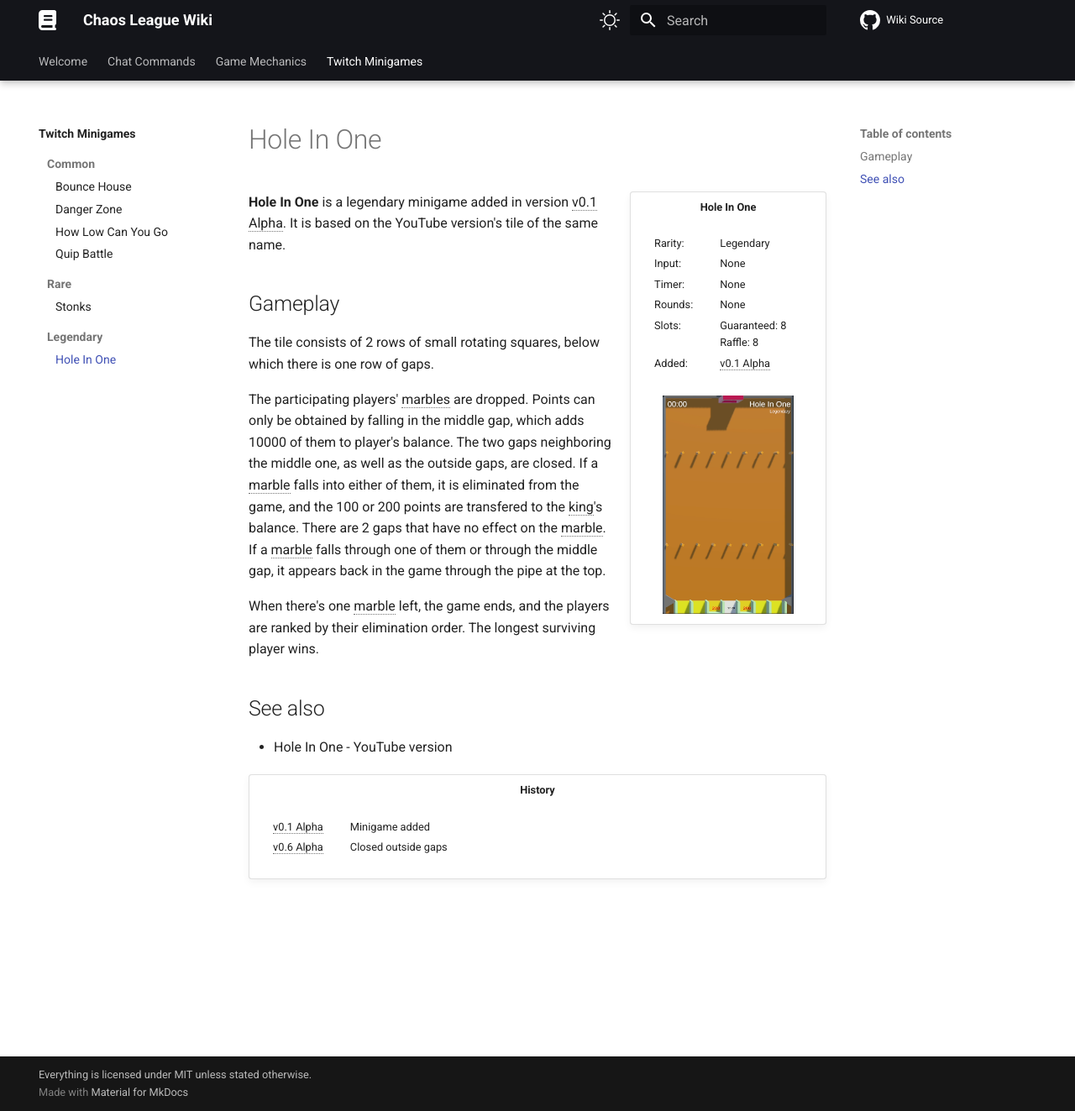
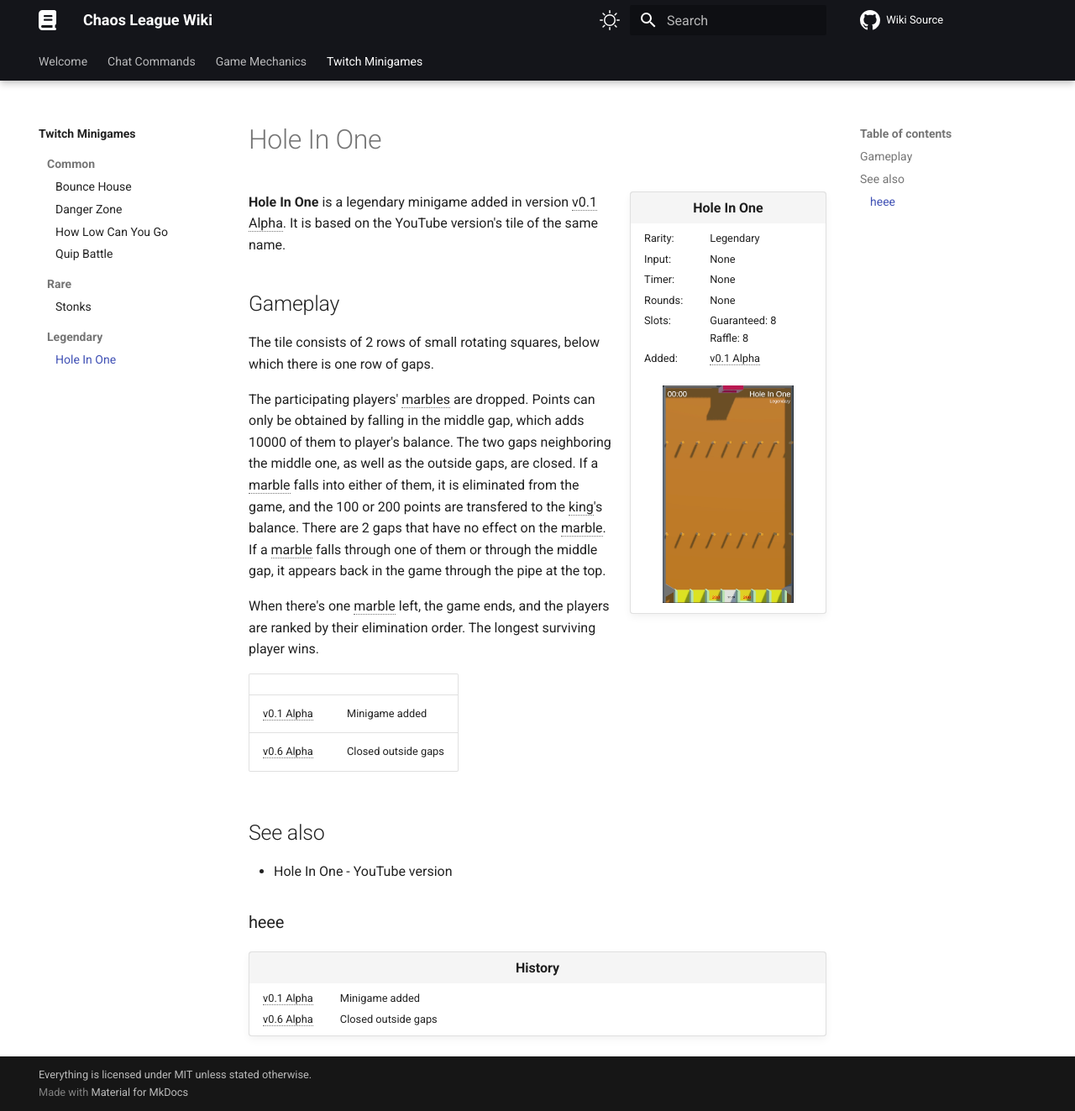
Before and after one commit to chaosleaguewiki/chaosleaguewiki.github.io, an MkDocs documentation site: the page built from docs/twitch-minigames/legendary/hole-in-one.md, in a window 1280 px wide and 1323 px high. Shown: the whole window at 84% size. Built offline with MkDocs 1.6.1 and Material for MkDocs 9.7.7, drawn with Linux system fonts in a browser that asks for light colours; comment, search, counter and statistics services are not loaded.

Commit message:
Remove recruit command link (Why?) and improve info boxes

```diff
--- a/docs/assets/stylesheet/style.css
+++ b/docs/assets/stylesheet/style.css
@@ -1,20 +1,40 @@
-.admonition.wiki thead {
+.admonition.wiki .md-typeset__scrollwrap {
+  margin-top: 0;
+  margin-bottom: 0;
+}
+
+.admonition.wiki .md-typeset__table {
+  padding: 0;
+  padding-top: .3rem;
+  margin-bottom: 0;
+  width: 100%;
+}
+
+.md-typeset .admonition.wiki > :last-child:not(p) {
+  margin-bottom: 0;
+}
+
+.md-typeset .admonition.wiki thead {
   display: none;
 }
 
-.admonition.wiki table {
-    border: 0 !important;
+.md-typeset .admonition.wiki table {
+  border: 0;
 }
 
-.admonition.wiki tr,
-.admonition.wiki td {
-    border: 0 !important;
-    border-top: 0 !important;
-    padding-top: 2px !important;
-    padding-bottom: 2px !important;
+.md-typeset .admonition.wiki tr:hover {
+  background-color: transparent;
 }
 
-.admonition.wiki img {
+.md-typeset .admonition.wiki tr,
+.md-typeset .admonition.wiki td {
+  border: 0;
+  border-top: 0;
+  padding-top: 2px;
+  padding-bottom: 2px;
+}
+
+.md-typeset .admonition.wiki img {
   display: block;
   margin-left: auto;
   margin-right: auto;
@@ -27,9 +47,10 @@
 
 .md-typeset .wiki > .admonition-title,
 .md-typeset .wiki > summary {
-  background-color: #00000000;
+  background-color: #9e9e9e1a;
   text-align: center;
-  padding-left: .6rem;
+  padding: .3rem .6rem;
+  font-size: 1.25em;
 }
 
 .md-typeset .wiki > .admonition-title::before,
--- a/docs/twitch-minigames/legendary/hole-in-one.md
+++ b/docs/twitch-minigames/legendary/hole-in-one.md
@@ -25,10 +25,21 @@
 
 When there's one marble left, the game ends, and the players are ranked by their elimination order. The longest surviving player wins.
 
+
+
+|            |                |
+|------------|----------------|
+| v0.1 Alpha | Minigame added |
+| v0.6 Alpha | Closed outside gaps |
+
 ## See also
 - Hole In One - YouTube version
 
+### heee
+
 /// wiki | History
+    attrs: {class: 'history'}
+
 |            |                |
 |------------|----------------|
 | v0.1 Alpha | Minigame added |
```
Also changed, not shown: docs/twitch-minigames/common/danger-zone.md (+1 -1 lines). Lines whose indentation alone changed are shown as unchanged.
